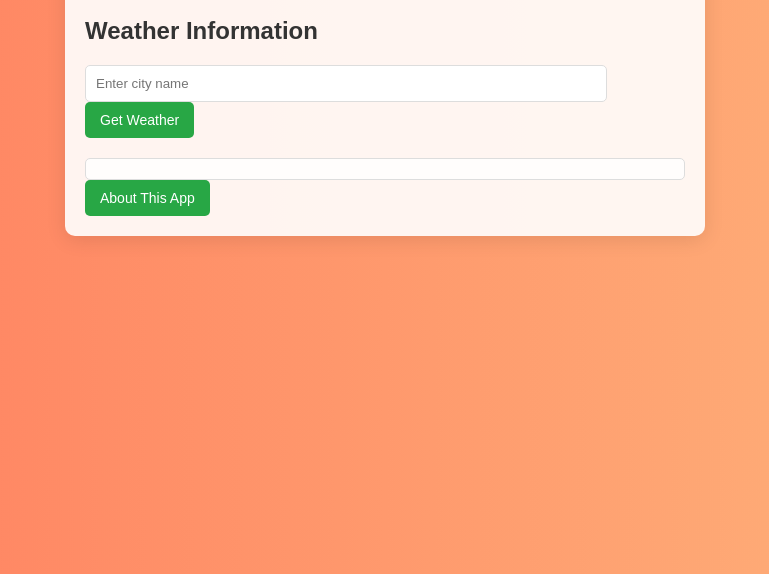
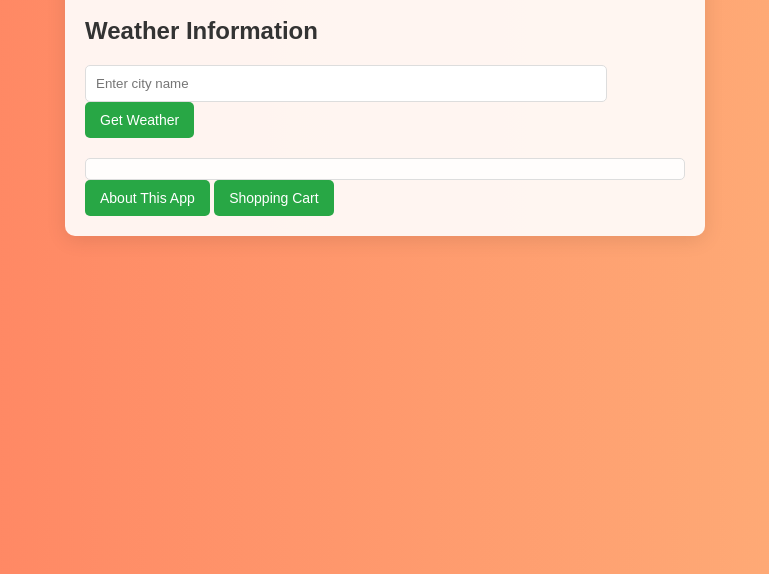
Before and after one commit to Razab-Ali/To-do_first_webapp, a plain HTML site: page index.html in a window 1280 px wide. Shown: the part 226-800 px from the top of the page, without its empty margins (255-1024 px from the left). Drawn offline with Linux system fonts and the light colour scheme.

Commit message:
Update index.html

```diff
--- a/index.html
+++ b/index.html
@@ -20,6 +20,7 @@
 
         <!-- Button to redirect to About page -->
         <button id="aboutButton">About This App</button>
+        <button id="shoppingCart">Shopping Cart</button>
     </div>
     <script src="script.js"></script>
 
```
